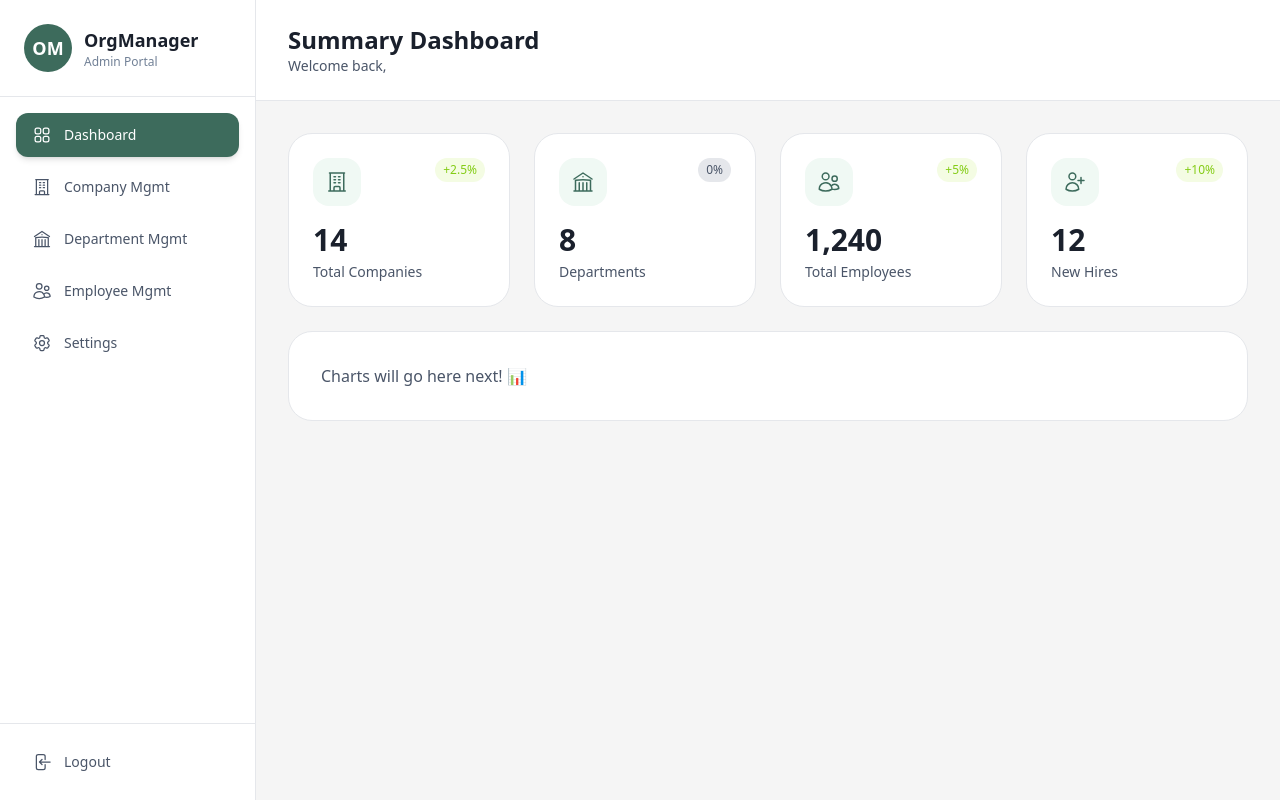
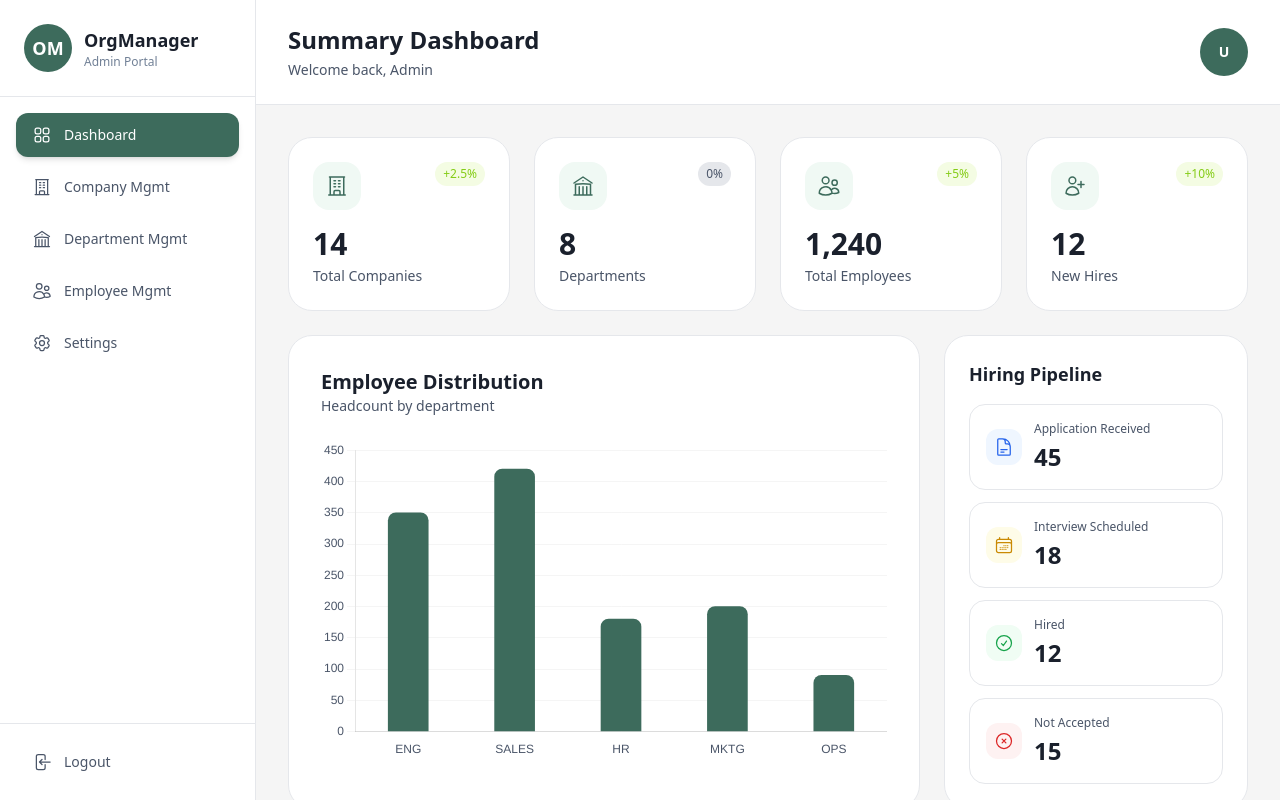
Before and after one commit to ahmednajibe/ems-task, a Vue app: page /dashboard in a window 1280 px wide. Built offline with nearby package versions, Linux system fonts and the light colour scheme.

Commit message:
feat: implement initial dashboard view with various stats, charts, and quick actions components, along with its Pinia store.

```diff
--- /dev/null
+++ b/src/components/dashboard/EmployeeDistributionChart.vue
@@ -0,0 +1,95 @@
+<script setup lang="ts">
+import { computed } from 'vue'
+import { Bar } from 'vue-chartjs'
+import {
+  Chart as ChartJS,
+  CategoryScale,
+  LinearScale,
+  BarElement,
+  Title,
+  Tooltip,
+  Legend,
+  type ChartOptions  // ← Type import
+} from 'chart.js'
+import { useDashboardStore } from '@/store/dashboard'
+
+ChartJS.register(
+  CategoryScale,
+  LinearScale,
+  BarElement,
+  Title,
+  Tooltip,
+  Legend
+)
+
+const dashboardStore = useDashboardStore()
+
+const chartData = computed(() => {
+  const labels = dashboardStore.departmentDistribution.map(d => d.name)
+  const data = dashboardStore.departmentDistribution.map(d => d.count)
+
+  return {
+    labels,
+    datasets: [
+      {
+        label: 'Employees',
+        data,
+        backgroundColor: '#3D6B5C',
+        borderRadius: 8,
+        barThickness: 40,
+      }
+    ]
+  }
+})
+
+const chartOptions = computed<ChartOptions<'bar'>>(() => ({
+  responsive: true,
+  maintainAspectRatio: false,
+  plugins: {
+    legend: {
+      display: false
+    },
+    tooltip: {
+      backgroundColor: '#1A202C',
+      padding: 12,
+      titleColor: '#fff',
+      bodyColor: '#fff',
+      borderColor: '#3D6B5C',
+      borderWidth: 1
+    }
+  },
+  scales: {
+    y: {
+      beginAtZero: true,
+      grid: {
+        color: '#F5F5F5',
+        drawBorder: false
+      },
+      ticks: {
+        color: '#4A5568',
+        font: {
+          size: 12
+        }
+      }
+    },
+    x: {
+      grid: {
+        display: false,
+        drawBorder: false
+      },
+      ticks: {
+        color: '#4A5568',
+        font: {
+          size: 12
+        }
+      }
+    }
+  }
+}))
+</script>
+
+<template>
+  <div class="h-80">
+    <Bar :data="chartData" :options="chartOptions" />
+  </div>
+</template>
--- /dev/null
+++ b/src/components/dashboard/HiringStatusCard.vue
@@ -0,0 +1,34 @@
+<script setup lang="ts">
+interface Props {
+  label: string
+  count: number
+  icon: any
+  color: 'blue' | 'yellow' | 'green' | 'red'
+}
+
+const props = defineProps<Props>()
+
+const colorClasses = {
+  blue: 'bg-blue-50 text-blue-600',
+  yellow: 'bg-yellow-50 text-yellow-600',
+  green: 'bg-green-50 text-green-600',
+  red: 'bg-red-50 text-red-600'
+}
+</script>
+
+<template>
+  <div class="bg-white rounded-2xl p-4 border border-neutral-200 hover:shadow-md transition-shadow">
+    <div class="flex items-center gap-3">
+      <!-- Icon -->
+      <div :class="['p-2 rounded-xl', colorClasses[color]]">
+        <component :is="icon" class="w-5 h-5" />
+      </div>
+
+      <!-- Content -->
+      <div class="flex-1">
+        <div class="text-xs text-neutral-600 mb-1">{{ label }}</div>
+        <div class="text-2xl font-bold text-neutral-800">{{ count }}</div>
+      </div>
+    </div>
+  </div>
+</template>
--- /dev/null
+++ b/src/components/dashboard/QuickActions.vue
@@ -0,0 +1,33 @@
+<script setup lang="ts">
+import {
+  BuildingOfficeIcon,
+  UserPlusIcon,
+  ArrowDownTrayIcon
+} from '@heroicons/vue/24/outline'
+</script>
+
+<template>
+  <div class="bg-white rounded-3xl p-6 border border-neutral-200">
+    <h2 class="text-lg font-semibold text-neutral-800 mb-4">Quick Actions</h2>
+
+    <div class="grid grid-cols-1 md:grid-cols-3 gap-4">
+      <!-- Add Company -->
+      <button class="flex items-center gap-3 px-6 py-4 bg-neutral-50 hover:bg-neutral-100 rounded-xl transition-colors text-left">
+        <BuildingOfficeIcon class="w-6 h-6 text-neutral-600" />
+        <span class="text-sm font-medium text-neutral-700">Add Company</span>
+      </button>
+
+      <!-- Add Employee -->
+      <button class="flex items-center gap-3 px-6 py-4 bg-neutral-50 hover:bg-neutral-100 rounded-xl transition-colors text-left">
+        <UserPlusIcon class="w-6 h-6 text-neutral-600" />
+        <span class="text-sm font-medium text-neutral-700">Add Employee</span>
+      </button>
+
+      <!-- Export Report -->
+      <button class="flex items-center gap-3 px-6 py-4 bg-neutral-50 hover:bg-neutral-100 rounded-xl transition-colors text-left">
+        <ArrowDownTrayIcon class="w-6 h-6 text-neutral-600" />
+        <span class="text-sm font-medium text-neutral-700">Export Report</span>
+      </button>
+    </div>
+  </div>
+</template>
--- /dev/null
+++ b/src/components/layout/DashboardHeader.vue
@@ -0,0 +1,43 @@
+<script setup lang="ts">
+import { useAuthStore } from '@/store/auth'
+
+interface Props {
+  title: string
+  subtitle?: string
+}
+
+defineProps<Props>()
+const authStore = useAuthStore()
+
+// Get initials from name
+const userInitials = () => {
+  const name = authStore.user?.name || 'User'
+  return name
+    .split(' ')
+    .map(word => word[0])
+    .join('')
+    .toUpperCase()
+    .slice(0, 2)
+}
+</script>
+
+<template>
+  <div class="bg-white border-b border-neutral-200 px-8 py-6 flex items-center justify-between">
+    <!-- Title Section -->
+    <div>
+      <h1 class="text-2xl font-bold text-neutral-800">{{ title }}</h1>
+      <p v-if="subtitle" class="text-sm text-neutral-600 mt-1">{{ subtitle }}</p>
+    </div>
+
+    <!-- User Avatar -->
+    <div class="flex items-center gap-3">
+      <div class="text-right">
+        <div class="text-sm font-medium text-neutral-800">{{ authStore.user?.name }}</div>
+        <div class="text-xs text-neutral-500">{{ authStore.user?.role }}</div>
+      </div>
+      <div class="w-12 h-12 rounded-full bg-primary-500 flex items-center justify-center">
+        <span class="text-white font-semibold text-sm">{{ userInitials() }}</span>
+      </div>
+    </div>
+  </div>
+</template>
--- a/src/store/dashboard.ts
+++ b/src/store/dashboard.ts
@@ -23,6 +23,14 @@ export const useDashboardStore = defineStore('dashboard', () => {
     { name: 'OPS', count: 90 }
   ])
 
+  // Hiring pipeline status
+    const hiringStatus = ref({
+    applicationReceived: 45,
+    interviewScheduled: 18,
+    hired: 12,
+    notAccepted: 15
+    })
+
   return {
     totalCompanies,
     totalDepartments,
@@ -32,6 +40,7 @@ export const useDashboardStore = defineStore('dashboard', () => {
     departmentsTrend,
     employeesTrend,
     hiresTrend,
-    departmentDistribution
+    departmentDistribution,
+    hiringStatus
   }
 })
--- a/src/views/DashboardView.vue
+++ b/src/views/DashboardView.vue
@@ -1,26 +1,32 @@
 <script setup lang="ts">
-import { useAuthStore } from '@/store/auth'
 import { useDashboardStore } from '@/store/dashboard'
 import DashboardLayout from '@/components/layout/DashboardLayout.vue'
+import DashboardHeader from '@/components/layout/DashboardHeader.vue'
 import StatsCard from '@/components/dashboard/StatsCard.vue'
+import EmployeeDistributionChart from '@/components/dashboard/EmployeeDistributionChart.vue'
+import HiringStatusCard from '@/components/dashboard/HiringStatusCard.vue'
+import QuickActions from '@/components/dashboard/QuickActions.vue'
 import {
   BuildingOfficeIcon,
   BuildingLibraryIcon,
   UsersIcon,
-  UserPlusIcon
+  UserPlusIcon,
+  DocumentTextIcon,
+  CalendarDaysIcon,
+  CheckCircleIcon,
+  XCircleIcon
 } from '@heroicons/vue/24/outline'
 
-const authStore = useAuthStore()
 const dashboardStore = useDashboardStore()
 </script>
 
 <template>
   <DashboardLayout>
     <!-- Header -->
-    <div class="bg-white border-b border-neutral-200 px-8 py-6">
-      <h1 class="text-2xl font-bold text-neutral-800">Summary Dashboard</h1>
-      <p class="text-sm text-neutral-600">Welcome back, {{ authStore.user?.name }}</p>
-    </div>
+    <DashboardHeader
+      title="Summary Dashboard"
+      subtitle="Welcome back, Admin"
+    />
 
     <!-- Content -->
     <div class="p-8 space-y-6">
@@ -55,10 +61,51 @@ const dashboardStore = useDashboardStore()
         />
       </div>
 
-      <!-- Placeholder for Charts (next step) -->
-      <div class="bg-white rounded-3xl p-8 border border-neutral-200">
-        <p class="text-neutral-600">Charts will go here next! 📊</p>
+      <!-- Chart + Hiring Status - 2 Columns -->
+      <div class="grid grid-cols-1 lg:grid-cols-3 gap-6">
+        <!-- Employee Distribution Chart (2/3 width) -->
+        <div class="lg:col-span-2 bg-white rounded-3xl p-8 border border-neutral-200">
+          <div class="mb-6">
+            <h2 class="text-xl font-semibold text-neutral-800">Employee Distribution</h2>
+            <p class="text-sm text-neutral-600">Headcount by department</p>
+          </div>
+          <EmployeeDistributionChart />
+        </div>
+
+        <!-- Hiring Pipeline (1/3 width) -->
+        <div class="bg-white rounded-3xl p-6 border border-neutral-200">
+          <h2 class="text-lg font-semibold text-neutral-800 mb-4">Hiring Pipeline</h2>
+          <div class="space-y-3">
+            <HiringStatusCard
+              label="Application Received"
+              :count="dashboardStore.hiringStatus.applicationReceived"
+              :icon="DocumentTextIcon"
+              color="blue"
+            />
+            <HiringStatusCard
+              label="Interview Scheduled"
+              :count="dashboardStore.hiringStatus.interviewScheduled"
+              :icon="CalendarDaysIcon"
+              color="yellow"
+            />
+            <HiringStatusCard
+              label="Hired"
+              :count="dashboardStore.hiringStatus.hired"
+              :icon="CheckCircleIcon"
+              color="green"
+            />
+            <HiringStatusCard
+              label="Not Accepted"
+              :count="dashboardStore.hiringStatus.notAccepted"
+              :icon="XCircleIcon"
+              color="red"
+            />
+          </div>
+        </div>
       </div>
+
+      <!-- Quick Actions -->
+      <QuickActions />
     </div>
   </DashboardLayout>
 </template>
```
